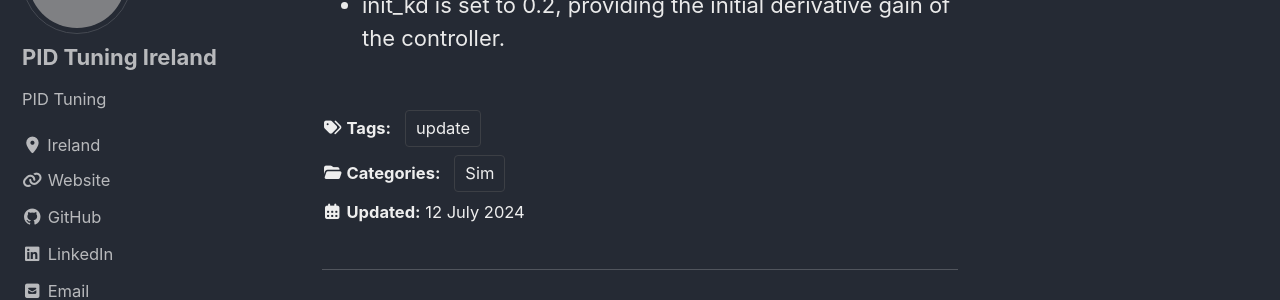
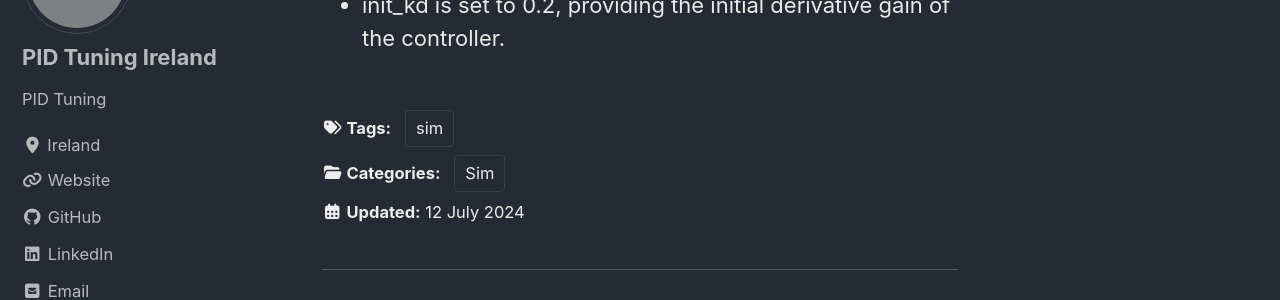
Before and after one commit to PIDTuningIreland/blog.github.io, a Jekyll site: the page built from _posts/2024-07-12-sim.md, in a window 1280 px wide and 900 px high, scrolled down 1792 px. Shown: the part 142-442 px from the top of the window. Built offline with Jekyll 4.4.1, drawn with Linux system fonts in a browser that asks for light colours; cached includes are drawn as plain includes; grey boxes are pictures that could not be loaded.

Commit message:
Update 2024-07-12-sim.md

```diff
--- a/_posts/2024-07-12-sim.md
+++ b/_posts/2024-07-12-sim.md
@@ -5,7 +5,7 @@ header:
 categories:
   - Sim
 tags:
-  - update
+  - sim
 ---
 
 {% capture fig_img %}
```
